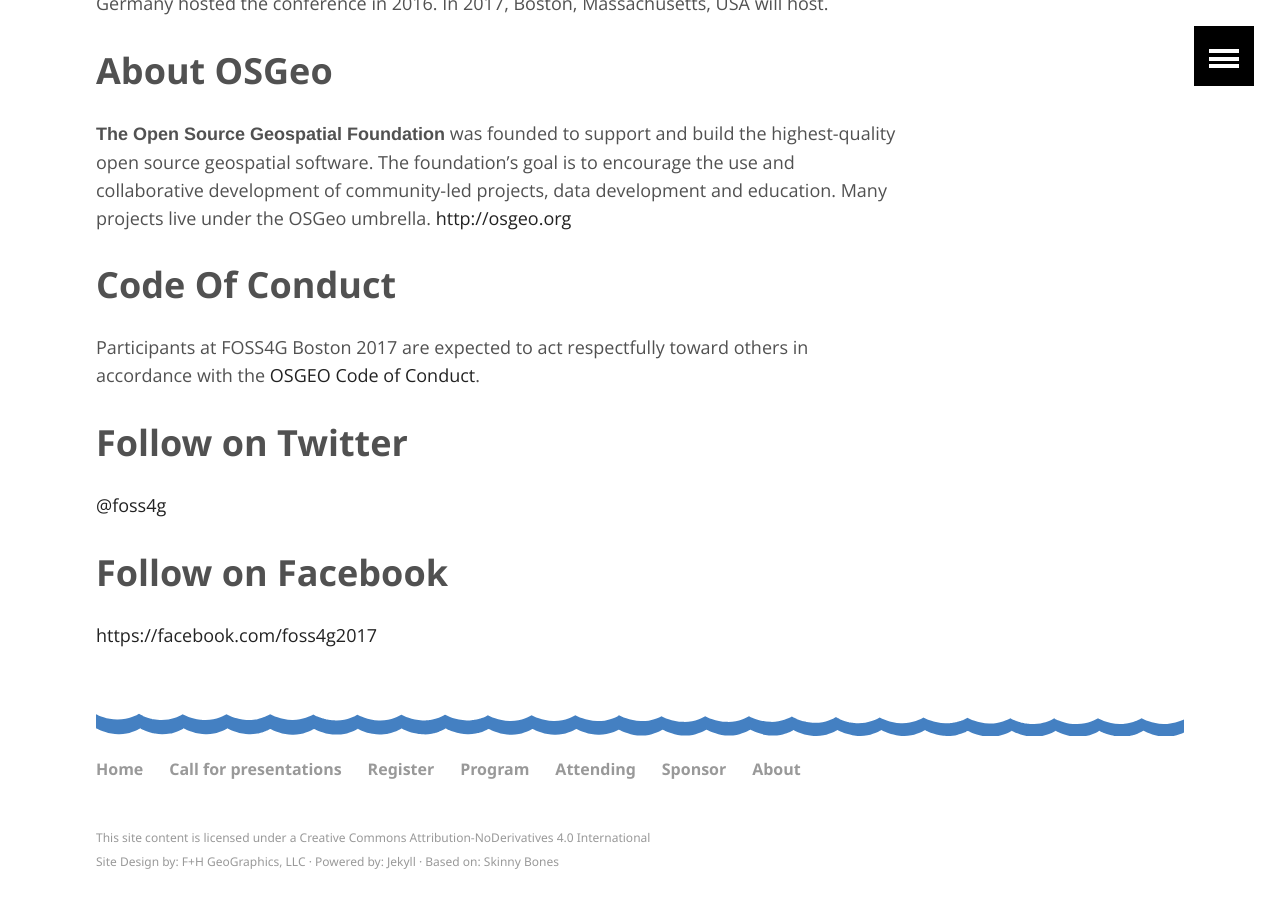
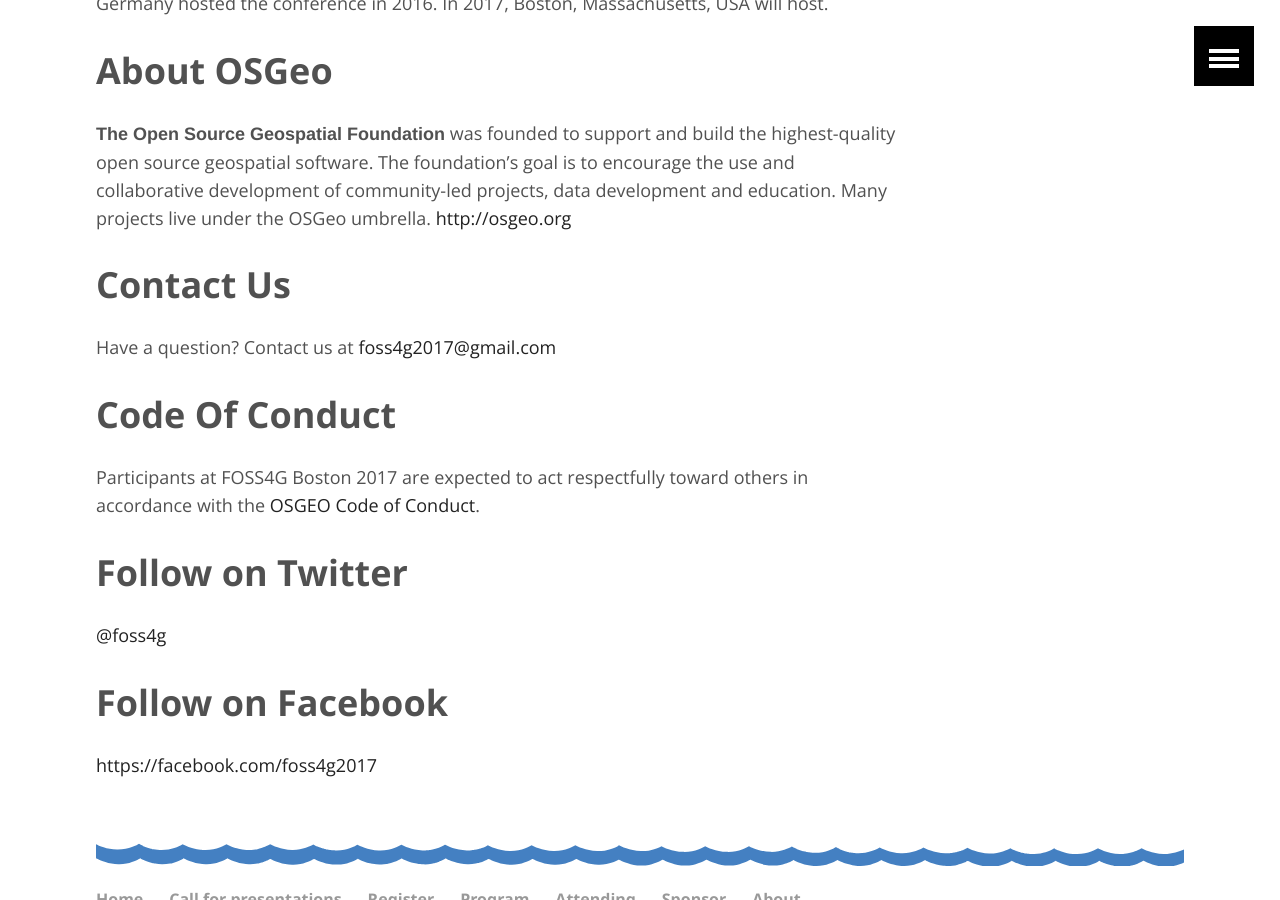
Before and after one commit to AvidGeo/foss4g2017-dev, a Jekyll site: the page built from about/index.md, in a window 1280 px wide and 900 px high, scrolled down 653 px. Built offline with Jekyll 4.4.1, drawn with Linux system fonts in a browser that asks for light colours.

Commit message:
added contact us link

```diff
--- a/_includes/header.html
+++ b/_includes/header.html
@@ -36,6 +36,7 @@
           <div class="dropdown-content">
             <a href="{{ site.baseurl }}/about/#what-is-foss4g">About FOSS4G</a>
             <a href="{{ site.baseurl }}/about/#about-osgeo">About OSGeo</a>
+            <a href="{{ site.baseurl }}/about/#contact-us">Contact Us</a>
             <a href="{{ site.baseurl }}/about/#code-of-conduct">COC</a>
             <a href="{{ site.baseurl }}/about/#dates">Key Dates</a>
           </div>
--- a/about/index.md
+++ b/about/index.md
@@ -15,6 +15,10 @@
 
 **The Open Source Geospatial Foundation** was founded to support and build the highest-quality open source geospatial software. The foundation's goal is to encourage the use and collaborative development of community-led projects, data development and education. Many projects live under the OSGeo umbrella. [http://osgeo.org](http://osgeo.org/)
 
+# Contact Us
+
+Have a question? Contact us at <a href="mailto:foss4g2017@gmail.com">foss4g2017@gmail.com</a>
+
 # Code Of Conduct
 
 Participants at FOSS4G Boston 2017 are expected to act respectfully toward others in accordance with the [OSGEO Code of Conduct](http://www.osgeo.org/code_of_conduct).
```
